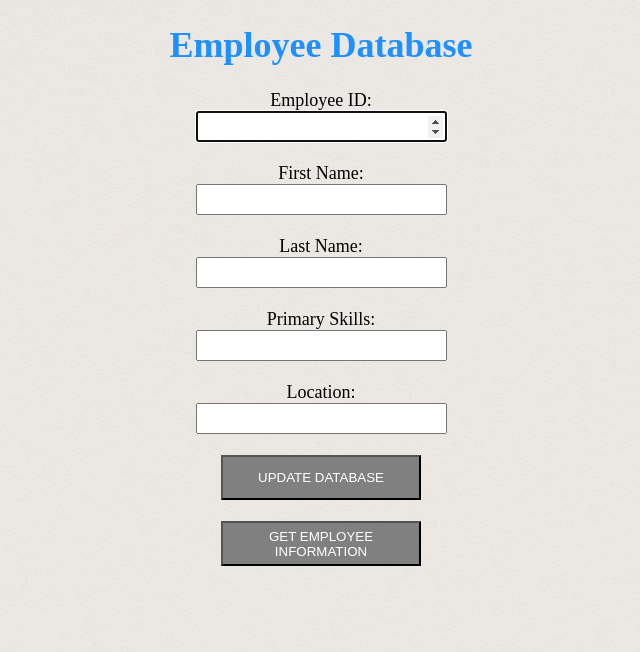
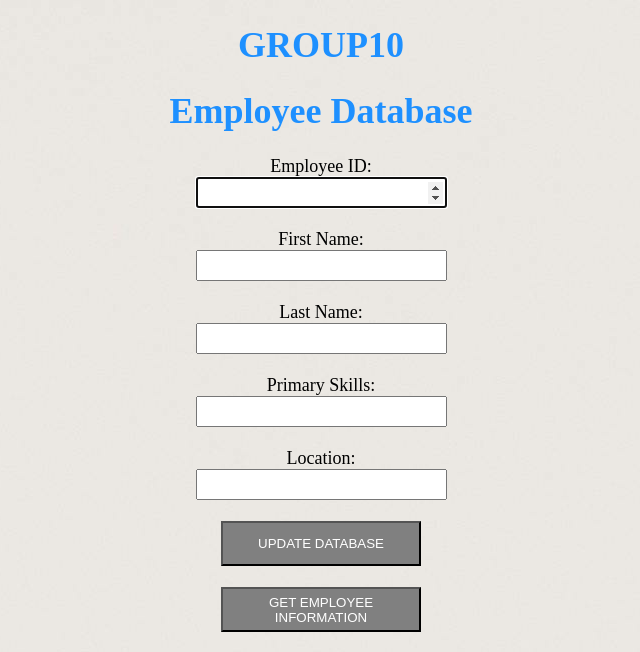
Before and after one commit to gaganjot99/final-project-app, a Flask app: page / in a window 1280 px wide. Shown: the top 652 px of the page, without its empty margins (319-959 px from the left). Run offline with Flask 2, Linux system fonts and the light colour scheme.

Commit message:
Update addemp.html

```diff
--- a/templates/addemp.html
+++ b/templates/addemp.html
@@ -5,7 +5,7 @@
 </head>
 <center>
 	<font color="black" size="4" style="font-family: avenir">
-
+                <h1 style="color: DodgerBlue">{{group}}</h1>
 		<h1 style="color: DodgerBlue">Employee Database</h1>
 		<body style="background-image: url({{ url }});" >
 
```
